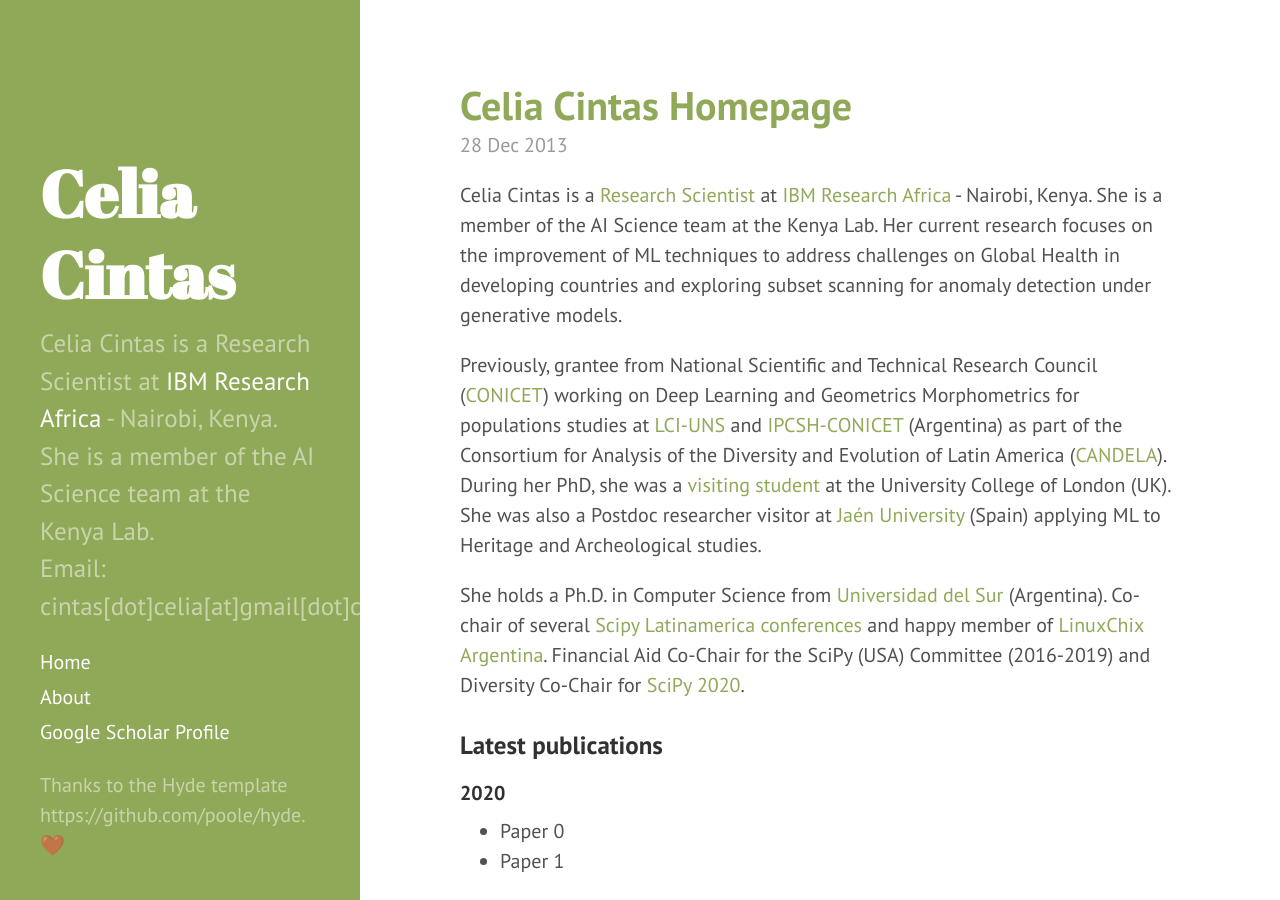
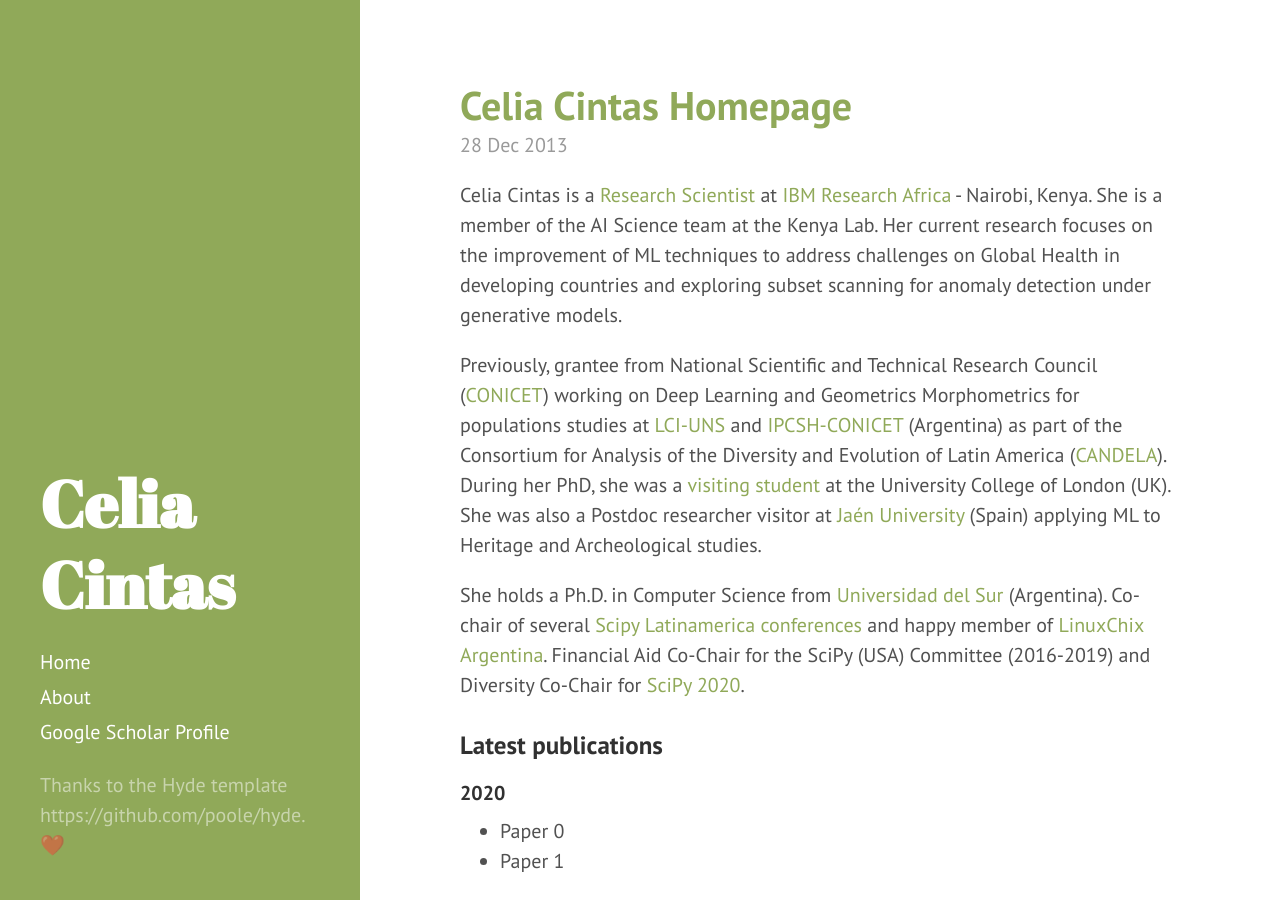
Before and after one commit to celiacintas/celiacintas.github.io, a Jekyll site: the page built from index.html, in a window 1280 px wide and 900 px high. Built offline with Jekyll 4.4.1, drawn with Linux system fonts in a browser that asks for light colours; the list of posts is cut into pages by our own code.

Commit message:
Update _config.yml

```diff
--- a/_config.yml
+++ b/_config.yml
@@ -9,7 +9,7 @@ permalink:        pretty
 # Setup
 title:            Celia Cintas
 tagline:          'Celia Cintas Homepage'
-description:      'Celia Cintas is a Research Scientist at  <a href="https://researcher.watson.ibm.com/researcher/view.php?person=ibm-Celia.Cintas" target="_blank">IBM Research Africa</a> - Nairobi, Kenya. She is a member of the AI Science team at the Kenya Lab.<br> Email: cintas[dot]celia[at]gmail[dot]com'
+description:      ''
 url:              http://celiacintas.github.io
 baseurl:          ''
 
```
